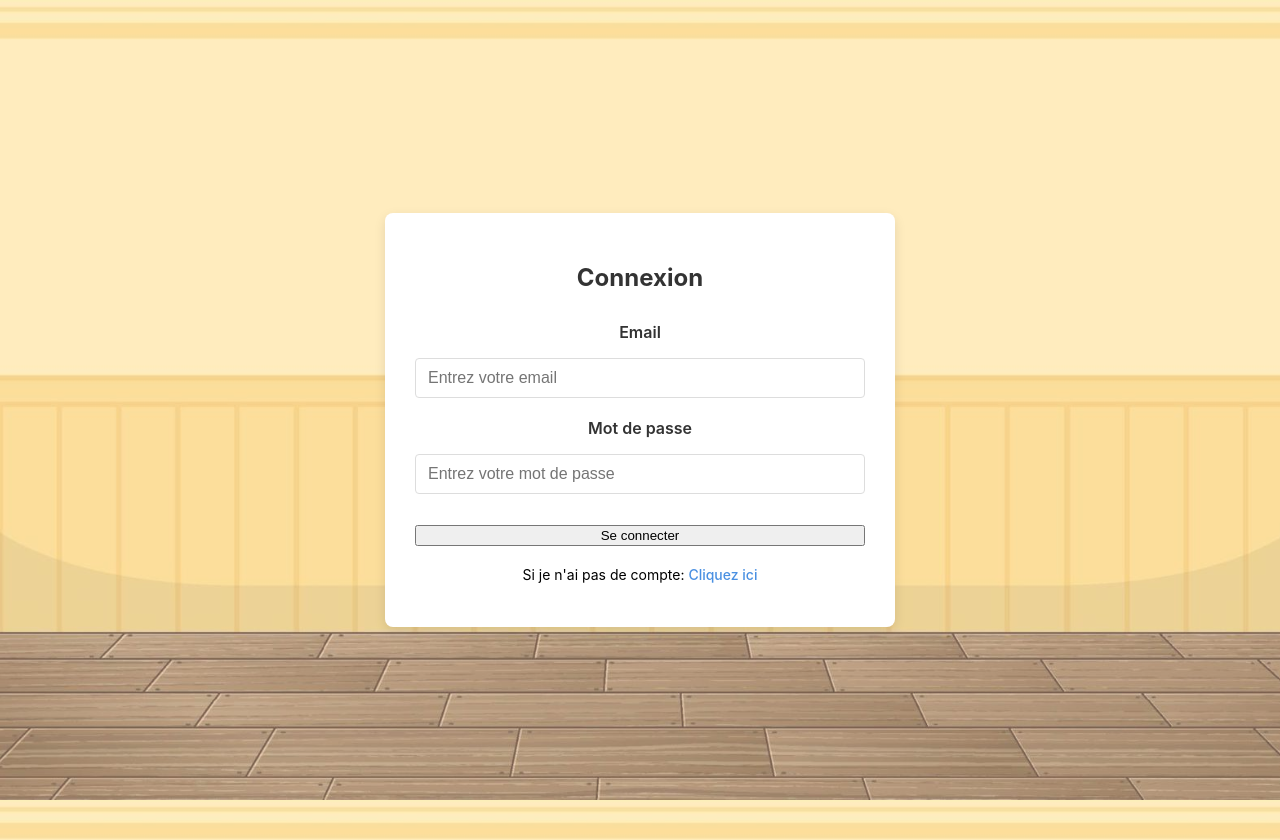
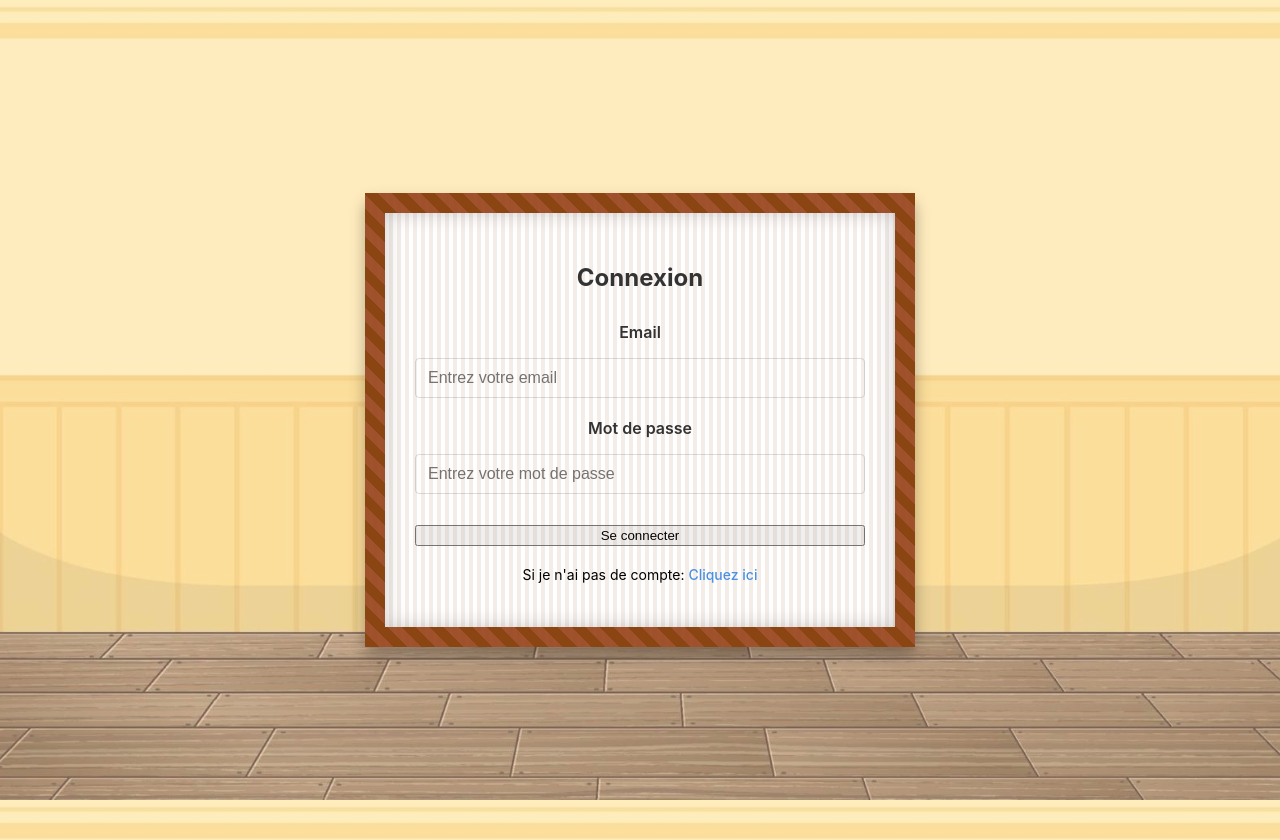
Before and after one commit to Dylserker/focus-carot-web, a React (Create React App) app in the folder frontend/: page /login in a window 1280 px wide. Built offline with nearby package versions, Linux system fonts and the light colour scheme.

Commit message:
CSS login + register

```diff
--- a/frontend/src/pages/Login/Login.css
+++ b/frontend/src/pages/Login/Login.css
@@ -12,7 +12,43 @@
     padding: 30px;
     background-color: #fff;
     border-radius: 8px;
-    box-shadow: 0 4px 12px rgba(0, 0, 0, 0.1);
+    position: relative;
+    border: 20px solid;
+    border-image: repeating-linear-gradient(
+            45deg,
+            #8b4513,
+            #8b4513 10px,
+            #a0522d 10px,
+            #a0522d 20px
+    ) 20;
+    box-shadow:
+            inset 0 0 20px rgba(0, 0, 0, 0.2),
+            0 8px 16px rgba(0, 0, 0, 0.3);
+}
+
+.login-form-wrapper::before {
+    content: '';
+    position: absolute;
+    top: -20px;
+    left: -20px;
+    right: -20px;
+    bottom: -20px;
+    background: repeating-linear-gradient(
+            90deg,
+            rgba(139, 69, 19, 0.1),
+            rgba(139, 69, 19, 0.1) 4px,
+            transparent 4px,
+            transparent 8px
+    );
+    pointer-events: none;
+    border-radius: 4px;
+}
+
+.login-form-wrapper h2,
+.form-group label,
+.form-footer {
+    position: relative;
+    z-index: 1;
 }
 
 .login-form-wrapper h2 {
--- a/frontend/src/pages/Register/Register.css
+++ b/frontend/src/pages/Register/Register.css
@@ -12,7 +12,43 @@
     padding: 30px;
     background-color: #fff;
     border-radius: 8px;
-    box-shadow: 0 4px 12px rgba(0, 0, 0, 0.1);
+    position: relative;
+    border: 20px solid;
+    border-image: repeating-linear-gradient(
+            45deg,
+            #8b4513,
+            #8b4513 10px,
+            #a0522d 10px,
+            #a0522d 20px
+    ) 20;
+    box-shadow:
+            inset 0 0 20px rgba(0, 0, 0, 0.2),
+            0 8px 16px rgba(0, 0, 0, 0.3);
+}
+
+.register-form-wrapper::before {
+    content: '';
+    position: absolute;
+    top: -20px;
+    left: -20px;
+    right: -20px;
+    bottom: -20px;
+    background: repeating-linear-gradient(
+            90deg,
+            rgba(139, 69, 19, 0.1),
+            rgba(139, 69, 19, 0.1) 4px,
+            transparent 4px,
+            transparent 8px
+    );
+    pointer-events: none;
+    border-radius: 4px;
+}
+
+.register-form-wrapper h2,
+.form-group label,
+.form-footer {
+    position: relative;
+    z-index: 1;
 }
 
 .register-form-wrapper h2 {
```
